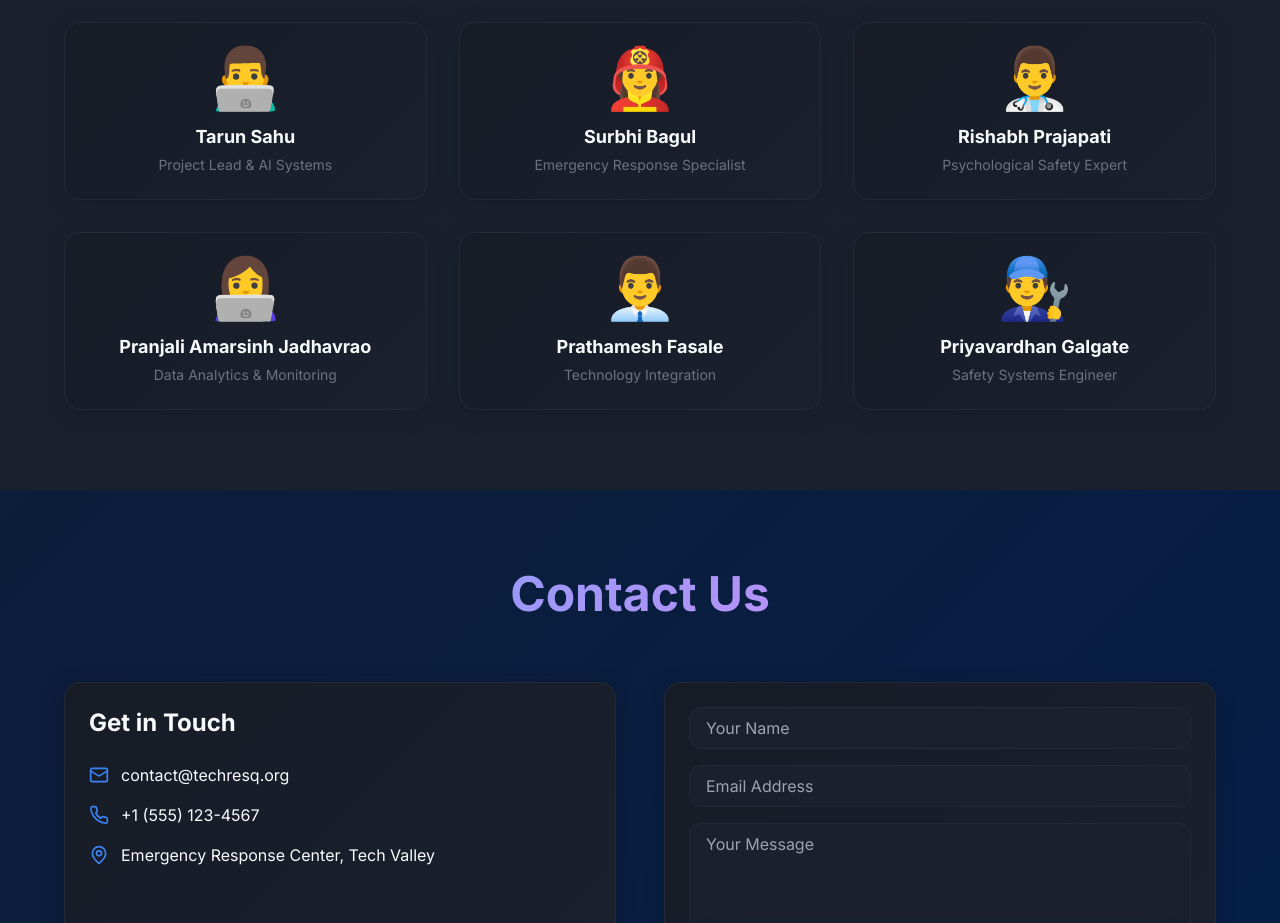
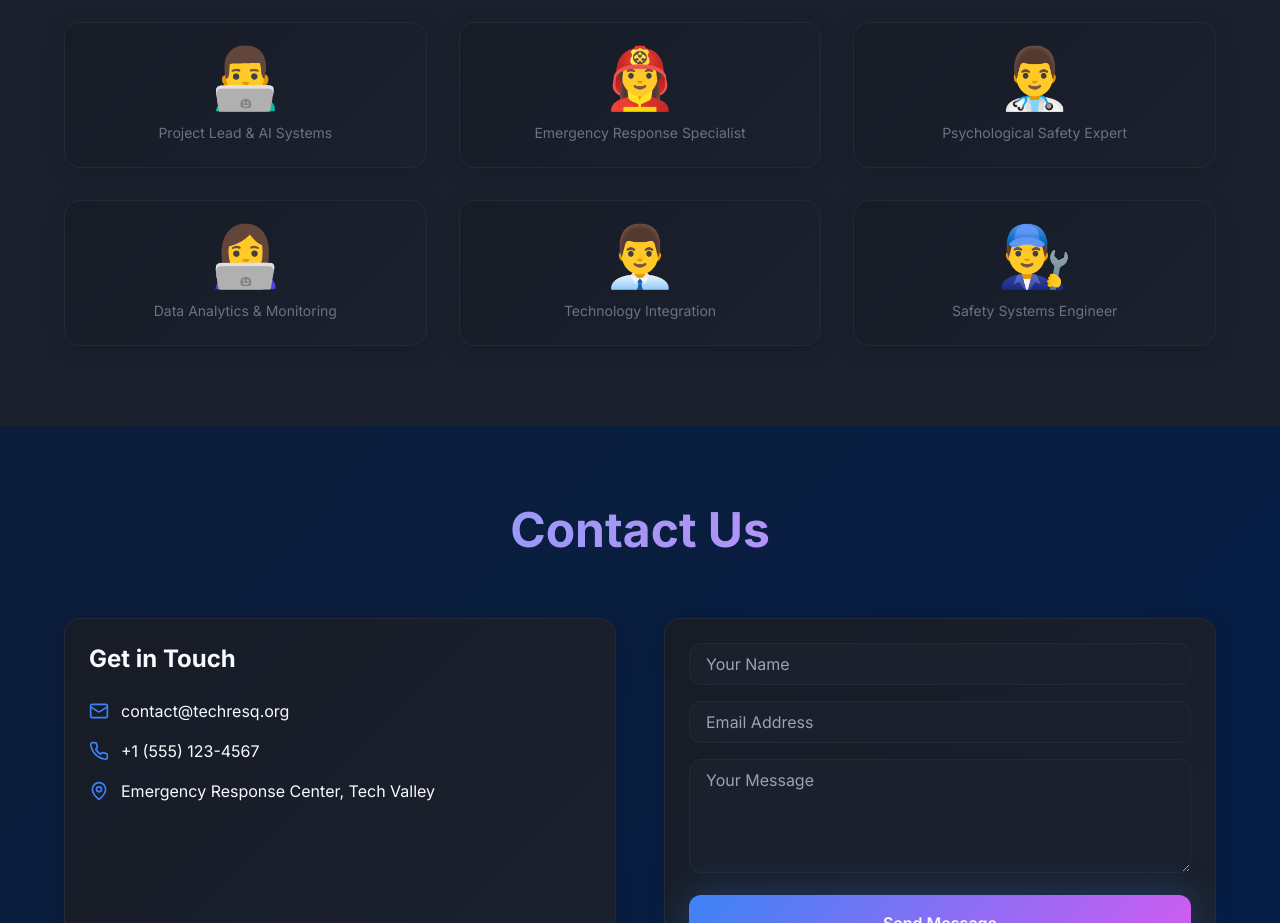
Before and after one commit to thetarunsahu/techresq-ai-resilience, a React (Vite) app: page / in a window 1280 px wide. Shown: the part 6620-7543 px from the top of the page. Built offline with nearby package versions, Linux system fonts and the light colour scheme; the HTML template or start-up script is replaced by a standard one.

Commit message:
Remove team member names

```diff
--- a/src/pages/Index.tsx
+++ b/src/pages/Index.tsx
@@ -611,16 +611,15 @@ const TechResQWebsite = () => {
 
           <div className="grid grid-cols-1 md:grid-cols-2 lg:grid-cols-3 gap-8 max-w-6xl mx-auto">
             {[
-              { name: "Tarun Sahu", role: "Project Lead & AI Systems", avatar: "👨‍💻" },
-              { name: "Surbhi Bagul", role: "Emergency Response Specialist", avatar: "👩‍🚒" },
-              { name: "Rishabh Prajapati", role: "Psychological Safety Expert", avatar: "👨‍⚕️" },
-              { name: "Pranjali Amarsinh Jadhavrao", role: "Data Analytics & Monitoring", avatar: "👩‍💻" },
-              { name: "Prathamesh Fasale", role: "Technology Integration", avatar: "👨‍💼" },
-              { name: "Priyavardhan Galgate", role: "Safety Systems Engineer", avatar: "👨‍🔧" }
+              { role: "Project Lead & AI Systems", avatar: "👨‍💻" },
+              { role: "Emergency Response Specialist", avatar: "👩‍🚒" },
+              { role: "Psychological Safety Expert", avatar: "👨‍⚕️" },
+              { role: "Data Analytics & Monitoring", avatar: "👩‍💻" },
+              { role: "Technology Integration", avatar: "👨‍💼" },
+              { role: "Safety Systems Engineer", avatar: "👨‍🔧" }
             ].map((member, index) => (
               <div key={index} className="tech-card text-center">
                 <div className="text-6xl mb-4">{member.avatar}</div>
-                <h3 className="text-lg font-bold mb-1">{member.name}</h3>
                 <p className="text-muted-foreground text-sm">{member.role}</p>
               </div>
             ))}
```
